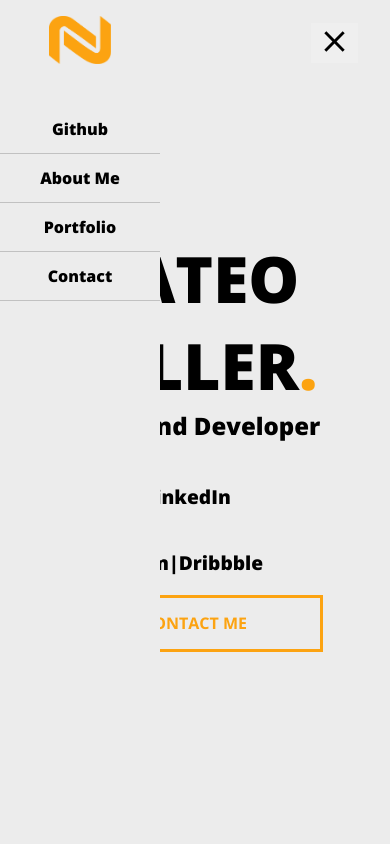
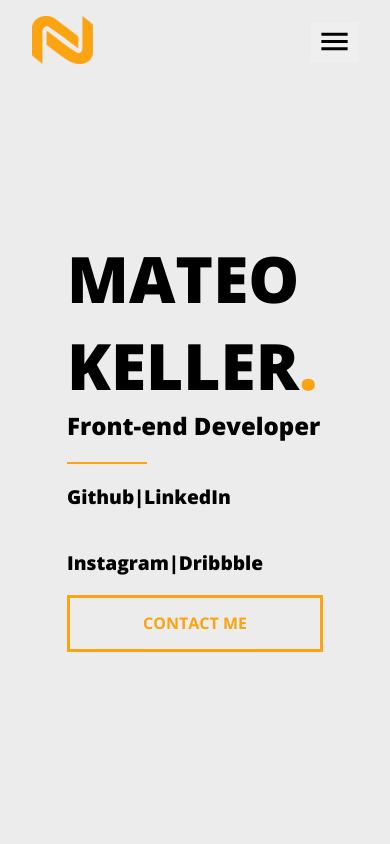
Before and after one commit to mateokeller/my-portfolio, a React (Vite) app: page / in a window 390 px wide. Shown: the top 844 px of the page. Built offline with nearby package versions, Linux system fonts and the light colour scheme.

Commit message:
add drawer opacity

```diff
--- a/src/App.jsx
+++ b/src/App.jsx
@@ -2,10 +2,12 @@ import {useEffect, useState} from "react";
 
 import Header from "./ui/Header";
 import Layout from "./components/layout/Layout";
+import Drawer from "./components/Drawer";
 
 function App() {
   // navbar scroll when active state
   const [navbar, setNavbar] = useState(false);
+  const [drawer, setOpenDrawer] = useState(false);
 
   // navbar scroll addShadow function
   const changeShadow = () => {
@@ -22,10 +24,23 @@ function App() {
     window.addEventListener("scroll", changeShadow);
   });
 
+  // open drawer function
+  const handleToggle = () => {
+    setOpenDrawer((prev) => !prev);
+  };
+
   return (
     <>
-      <Header />
-      <Layout />
+      <div className={drawer ? "opacity " : ""}>
+        <Header handleClick={handleToggle} />
+        {drawer ? (
+          <Drawer styles="drawer drawer-open" />
+        ) : (
+          <Drawer styles="drawer drawer-closed" />
+        )}
+
+        <Layout />
+      </div>
     </>
   );
 }
--- a/src/index.css
+++ b/src/index.css
@@ -58,6 +58,10 @@ body {
 .logo {
   height: 3rem;
   cursor: pointer;
+}
+
+.drawer {
+  display: none;
 }
 
 .header-nav {
@@ -333,6 +337,7 @@ body {
     background-color: #ececec;
     padding: 1em 0;
     flex-direction: column;
+    z-index: 1200;
   }
 
   .drawer-closed {
@@ -354,6 +359,7 @@ body {
     transform: translateX(0%);
     background: rgba(0, 0, 0, 0.4984);
     position: fixed;
+    width: 100%;
     top: 0;
     left: 0;
     height: 100vh;
--- a/src/ui/Header.jsx
+++ b/src/ui/Header.jsx
@@ -21,19 +21,20 @@ const Header = (props) => {
 
         <div className="tablet-nav">
           <div className="header-nav">
-            <button className="nav-menu" onClick={handleToggle}>
-              {openMenu ? (
+            <button className="nav-menu" onClick={props.handleClick}>
+              {/* {openMenu ? (
                 <MenuIcon fontSize="large" />
               ) : (
                 <CloseIcon fontSize="large" />
-              )}
+              )} */}
+              <MenuIcon fontSize="large" />
             </button>
           </div>
-          {openMenu ? (
+          {/* {openMenu ? (
             <Drawer styles="drawer drawer-closed" />
           ) : (
             <Drawer styles="drawer drawer-open" />
-          )}
+          )} */}
         </div>
 
         <div className="desktop-nav">
```
